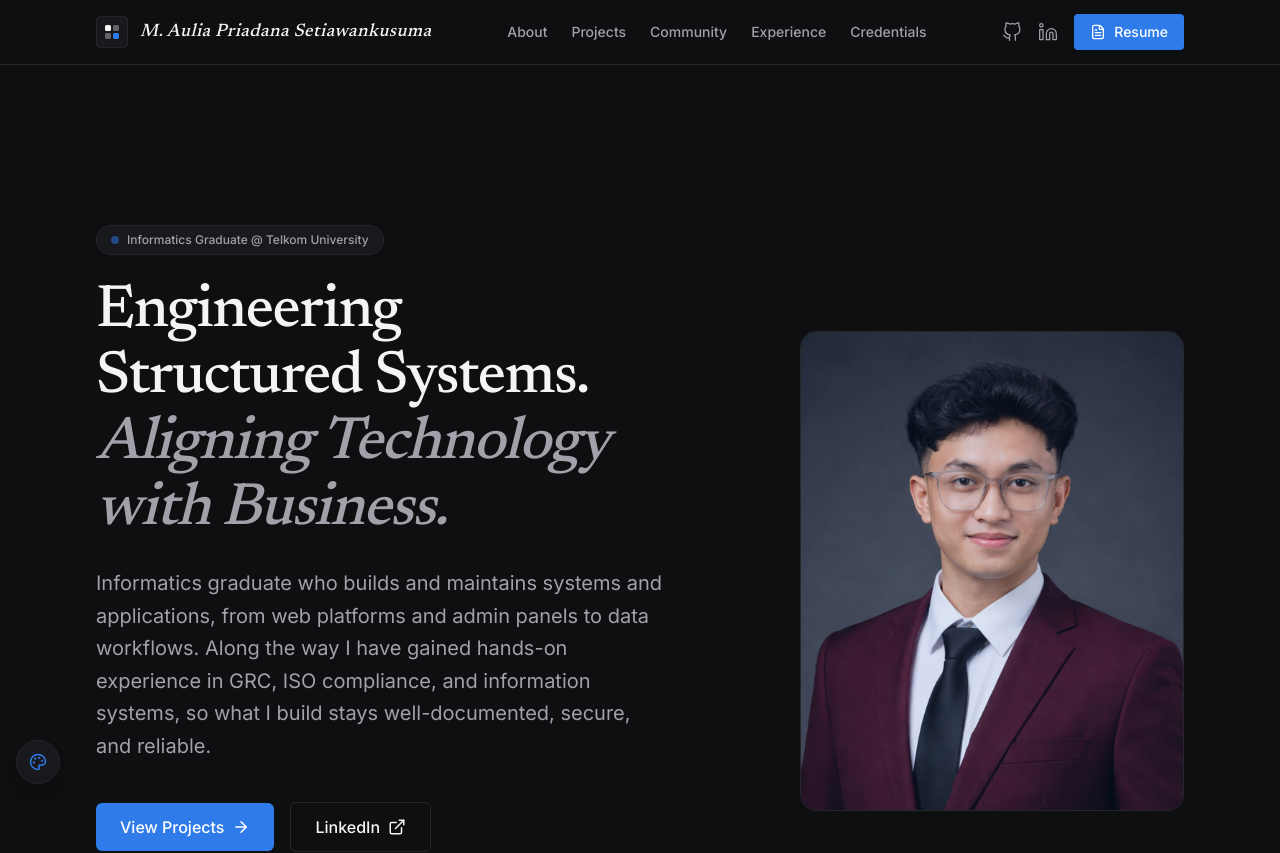
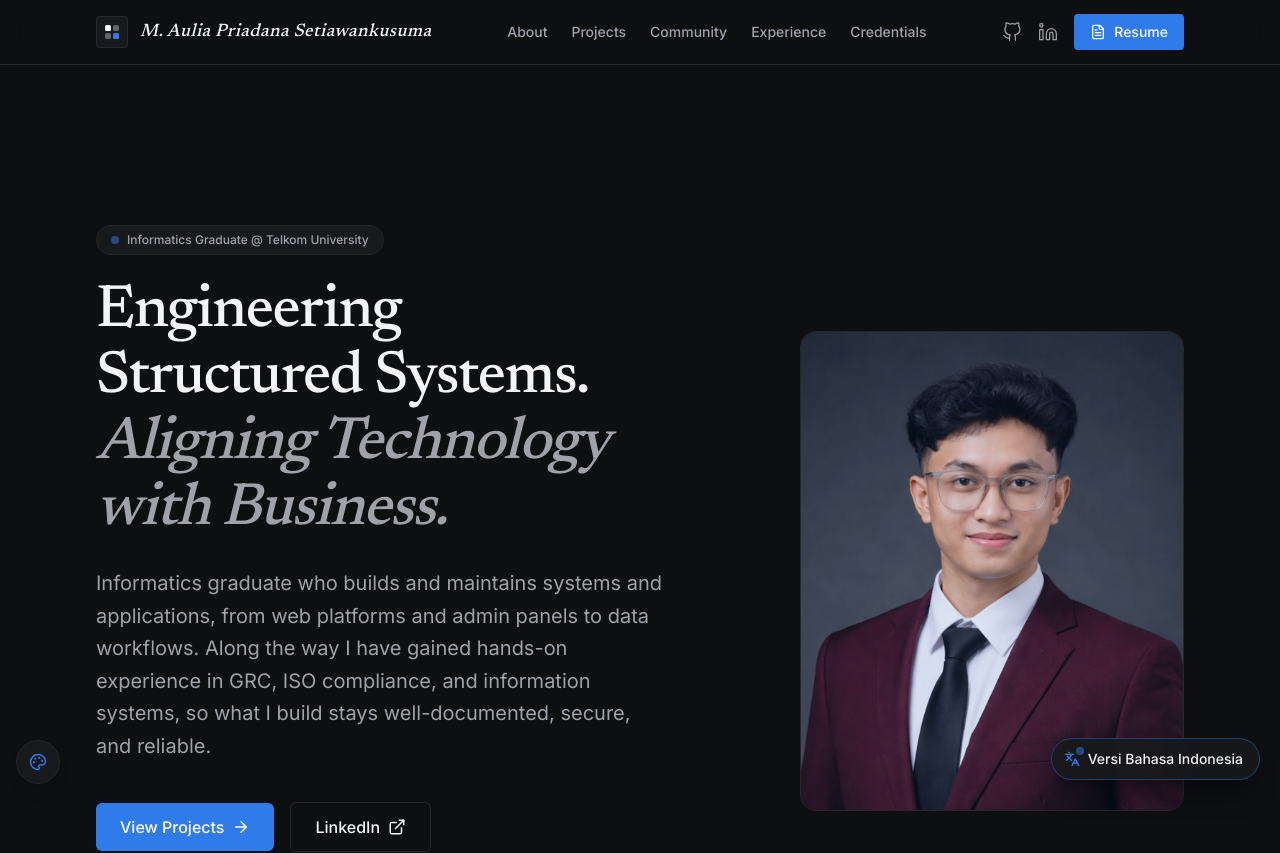
Before and after one commit to alproozz/-Claude-Ambassador, a Next.js app: page / in a window 1280 px wide. Shown: the top 853 px of the page. Built offline with nearby package versions, Linux system fonts and the light colour scheme.

Commit message:
feat(i18n): tambahkan LanguageProvider dan LanguageToggle bilingual EN/ID pada layout

```diff
--- a/src/app/layout.tsx
+++ b/src/app/layout.tsx
@@ -17,6 +17,8 @@ const newsreader = Newsreader({
 
 import IntroLoader from "@/components/IntroLoader";
 import ColorPicker from "@/components/ColorPicker";
+import { LanguageProvider } from "@/components/LanguageProvider";
+import LanguageToggle from "@/components/LanguageToggle";
 
 export const metadata: Metadata = {
   title: "M. Aulia Priadana Setiawankusuma | Portfolio",
@@ -31,9 +33,12 @@ export default function RootLayout({
   return (
     <html lang="en" className={`${inter.variable} ${newsreader.variable} h-full antialiased dark`}>
       <body className="min-h-full flex flex-col bg-background text-foreground font-sans">
-        <IntroLoader />
-        {children}
-        <ColorPicker />
+        <LanguageProvider>
+          <IntroLoader />
+          {children}
+          <ColorPicker />
+          <LanguageToggle />
+        </LanguageProvider>
       </body>
     </html>
   );
--- /dev/null
+++ b/src/components/LanguageProvider.tsx
@@ -0,0 +1,51 @@
+"use client";
+
+import { createContext, useContext, useEffect, useState } from "react";
+
+export type Lang = "en" | "id";
+
+const STORAGE_KEY = "portfolio-lang";
+
+const LangContext = createContext<{ lang: Lang; setLang: (lang: Lang) => void }>({
+  lang: "en",
+  setLang: () => {},
+});
+
+export function LanguageProvider({ children }: { children: React.ReactNode }) {
+  const [lang, setLangState] = useState<Lang>("en");
+
+  // Restore the saved choice after hydration (server markup is always EN,
+  // so switching after mount avoids hydration mismatches).
+  useEffect(() => {
+    let saved: string | null = null;
+    try {
+      saved = window.localStorage.getItem(STORAGE_KEY);
+    } catch {
+      // Storage unavailable: keep the default language.
+    }
+    if (saved === "id") {
+      const t = window.setTimeout(() => setLangState("id"), 0);
+      return () => window.clearTimeout(t);
+    }
+  }, []);
+
+  // Keep the document language attribute in sync for screen readers / SEO.
+  useEffect(() => {
+    document.documentElement.lang = lang;
+  }, [lang]);
+
+  const setLang = (next: Lang) => {
+    setLangState(next);
+    try {
+      window.localStorage.setItem(STORAGE_KEY, next);
+    } catch {
+      // Ignore: the choice just won't persist.
+    }
+  };
+
+  return <LangContext.Provider value={{ lang, setLang }}>{children}</LangContext.Provider>;
+}
+
+export function useLang() {
+  return useContext(LangContext);
+}
--- /dev/null
+++ b/src/components/LanguageToggle.tsx
@@ -0,0 +1,30 @@
+"use client";
+
+import { Languages } from "lucide-react";
+import { useLang } from "./LanguageProvider";
+
+/**
+ * Floating language switch that follows the page while scrolling,
+ * so visitors who prefer Bahasa Indonesia always see the option.
+ */
+export default function LanguageToggle() {
+  const { lang, setLang } = useLang();
+  const toEnglish = lang === "id";
+
+  return (
+    <button
+      type="button"
+      onClick={() => setLang(toEnglish ? "en" : "id")}
+      aria-label={toEnglish ? "Switch to English" : "Ganti ke Bahasa Indonesia"}
+      className="fixed bottom-5 right-5 z-40 inline-flex items-center gap-2 rounded-full border border-accent/40 bg-surface/95 backdrop-blur-md pl-3 pr-4 py-2.5 text-sm font-medium text-foreground shadow-xl shadow-black/30 hover:border-accent transition-colors"
+    >
+      <span className="relative flex items-center justify-center" aria-hidden>
+        <Languages size={16} className="text-accent" />
+        {!toEnglish && (
+          <span className="absolute -top-1 -right-1 w-2 h-2 rounded-full bg-accent animate-pulse" />
+        )}
+      </span>
+      {toEnglish ? "English version" : "Versi Bahasa Indonesia"}
+    </button>
+  );
+}
```
